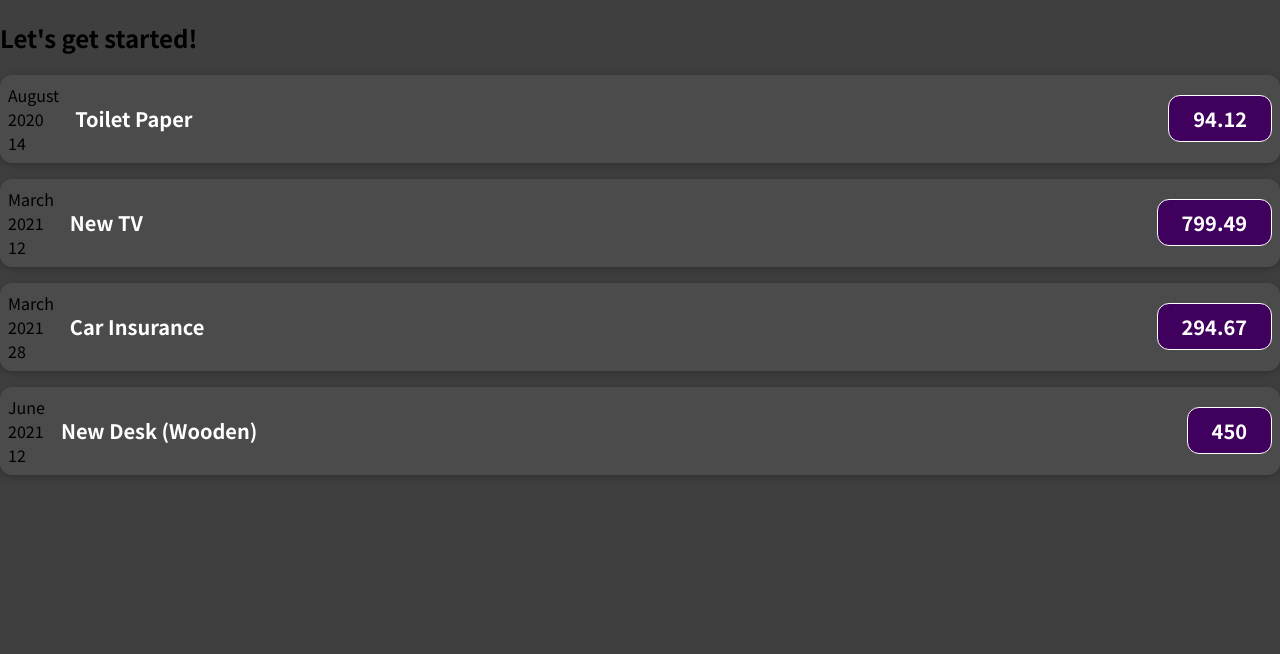
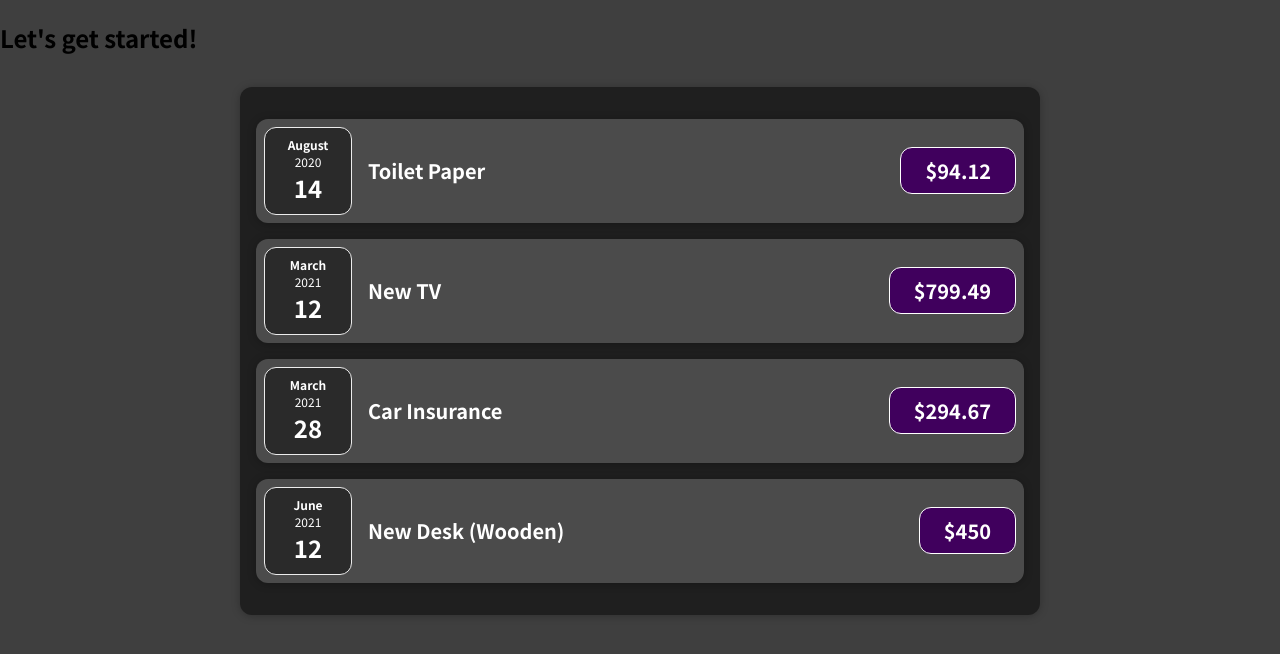
Before and after one commit to akashKumar06/expense-tracker, a React (Create React App) app: page / in a window 1280 px wide. Shown: the top 654 px of the page. Built offline with nearby package versions, Linux system fonts and the light colour scheme.

Commit message:
completed a major section

```diff
--- a/src/App.js
+++ b/src/App.js
@@ -1,5 +1,5 @@
-import ExpenseItem from "./components/ExpenseItem";
-
+import React from "react";
+import Expenses from "./components/Expenses/Expenses";
 function App() {
   const expenses = [
     {
@@ -28,31 +28,20 @@ function App() {
     },
   ];
 
+
   return (
     <div>
       <h2>Let's get started!</h2>
-      <ExpenseItem
-        title={expenses[0].title}
-        amount={expenses[0].amount}
-        date={expenses[0].date}
-      ></ExpenseItem>
-      <ExpenseItem
-        title={expenses[1].title}
-        amount={expenses[1].amount}
-        date={expenses[1].date}
-      ></ExpenseItem>
-      <ExpenseItem
-        title={expenses[2].title}
-        amount={expenses[2].amount}
-        date={expenses[2].date}
-      ></ExpenseItem>
-      <ExpenseItem
-        title={expenses[3].title}
-        amount={expenses[3].amount}
-        date={expenses[3].date}
-      ></ExpenseItem>
+      <Expenses items={expenses}/>
     </div>
   );
+
+  // return React.createElement(
+  //   "div",
+  //   {},
+  //   React.createElement("h2", {}, "Let's get started"),
+  //   React.createElement(Expenses,{items: expenses})
+  // );
 }
 
 export default App;
--- /dev/null
+++ b/src/components/Expenses/ExpenseDate.css
@@ -0,0 +1,26 @@
+.expense-date {
+    display: flex;
+    flex-direction: column;
+    width: 5.5rem;
+    height: 5.5rem;
+    border: 1px solid #ececec;
+    background-color: #2a2a2a;
+    color: white;
+    border-radius: 12px;
+    align-items: center;
+    justify-content: center;
+  }
+
+  .expense-date__month {
+    font-size: 0.75rem;
+    font-weight: bold;
+  }
+
+  .expense-date__year {
+    font-size: 0.75rem;
+  }
+
+  .expense-date__day {
+    font-size: 1.5rem;
+    font-weight: bold;
+  }
--- a/src/components/ExpenseDate.js
+++ b/src/components/Expenses/ExpenseDate.js
@@ -1,12 +1,15 @@
+import React from "react";
+import './ExpenseDate.css';
+
 function ExpenseDate(props) {
   const month = props.date.toLocaleString("en-US", { month: "long" });
   const day = props.date.toLocaleString("en-US", { day: "2-digit" });
   const year = props.date.getFullYear();
   return (
-    <div>
-      <div>{month}</div>
-      <div>{year}</div>
-      <div>{day}</div>
+    <div className='expense-date'>
+      <div className="expense-date__month">{month}</div>
+      <div className="expense-date__year">{year}</div>
+      <div className="expense-date__day">{day}</div>
     </div>
   );
 }
--- a/src/components/ExpenseItem.css
+++ b/src/components/Expenses/ExpenseItem.css
@@ -2,10 +2,8 @@
     display: flex;
     justify-content: space-between;
     align-items: center;
-    box-shadow: 0 2px 8px rgba(0, 0, 0, 0.25);
     padding: 0.5rem;
     margin: 1rem 0;
-    border-radius: 12px;
     background-color: #4b4b4b;
   }
 
--- a/src/components/ExpenseItem.js
+++ b/src/components/Expenses/ExpenseItem.js
@@ -1,15 +1,17 @@
+import React from "react";
 import "./ExpenseItem.css";
 import './ExpenseDate';
 import ExpenseDate from "./ExpenseDate";
+import Card from "../UI/Card";
 function ExpenseItem(props) {
   return (
-    <div className="expense-item">
+    <Card className="expense-item">
       <ExpenseDate date={props.date}/>
       <div className="expense-item__description">
         <h2>{props.title}</h2>
-        <div className="expense-item__price">{props.amount}</div>
+        <div className="expense-item__price">${props.amount}</div>
       </div>
-    </div>
+    </Card>
   );
 }
 
--- /dev/null
+++ b/src/components/Expenses/Expenses.css
@@ -0,0 +1,7 @@
+.expenses {
+    padding: 1rem;
+    background-color: rgb(31, 31, 31);
+    margin: 2rem auto;
+    width: 50rem;
+    max-width: 95%;
+  }
--- /dev/null
+++ b/src/components/Expenses/Expenses.js
@@ -0,0 +1,34 @@
+import React from "react";
+import ExpenseItem from "./ExpenseItem";
+import "./Expenses.css";
+
+import Card from "../UI/Card";
+
+function Expenses(props) {
+  return (
+    <Card className='expenses'>
+      <ExpenseItem
+        title={props.items[0].title}
+        amount={props.items[0].amount}
+        date={props.items[0].date}
+      />
+      <ExpenseItem
+        title={props.items[1].title}
+        amount={props.items[1].amount}
+        date={props.items[1].date}
+      />
+      <ExpenseItem
+        title={props.items[2].title}
+        amount={props.items[2].amount}
+        date={props.items[2].date}
+      />
+      <ExpenseItem
+        title={props.items[3].title}
+        amount={props.items[3].amount}
+        date={props.items[3].date}
+      />
+    </Card>
+  );
+}
+
+export default Expenses;
--- /dev/null
+++ b/src/components/UI/Card.css
@@ -0,0 +1,4 @@
+.card{
+    border-radius: 12px;
+    box-shadow: 0 1px 8px rgba(0, 0, 0, 0.25);
+}
--- /dev/null
+++ b/src/components/UI/Card.js
@@ -0,0 +1,13 @@
+import React from "react";
+import './Card.css';
+
+function Card(props){
+    const classes = 'card ' + props.className;
+    return(
+        <div className= {classes}>
+            {props.children}
+        </div>
+    )
+}
+
+export default Card;
```
